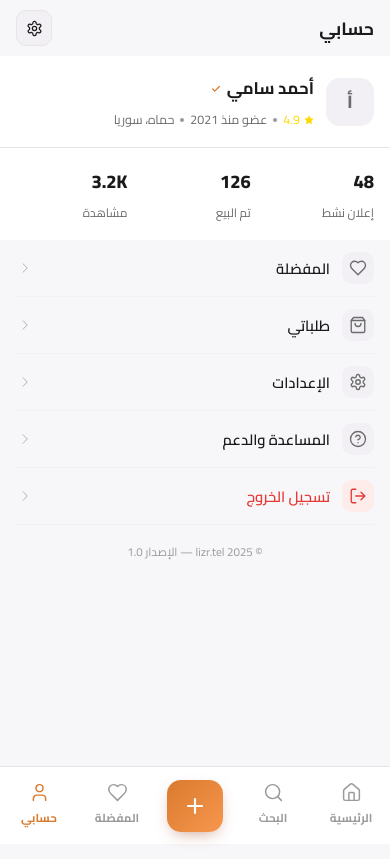
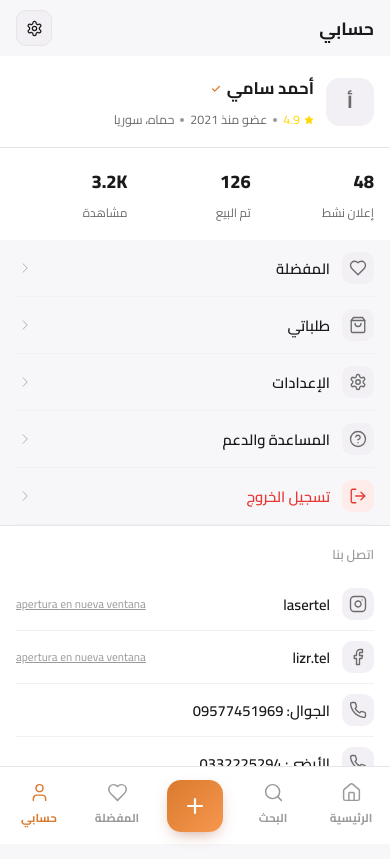
Before and after one commit to kalsalh23/lizr-tel, a React (Vite) app: page /account in a window 390 px wide. Built offline with nearby package versions, Linux system fonts and the light colour scheme.

Commit message:
feat: add contact info (Instagram, Facebook, mobile, landline) to Account screen

```diff
--- a/src/index.css
+++ b/src/index.css
@@ -646,6 +646,39 @@ body {
   border-radius: 4px;
 }
 
+/* Contact Section */
+.contact-section {
+  padding: 16px;
+  background: var(--card);
+  border-top: 1px solid var(--border);
+}
+
+.contact-section h4 {
+  font-size: 0.8rem;
+  color: var(--text-tertiary);
+  font-weight: 600;
+  margin-bottom: 12px;
+  margin-left: 16px;
+}
+
+.contact-item {
+  display: flex;
+  align-items: center;
+  justify-content: space-between;
+  padding: 10px 0;
+  border-bottom: 1px solid var(--bg-soft);
+  cursor: default;
+}
+
+.contact-item:last-child {
+  border-bottom: none;
+}
+
+.contact-item .menu-text {
+  margin: 0 12px;
+  color: var(--text);
+}
+
 /* Product Detail */
 .product-detail-image {
   width: 100%;
--- a/src/screens/Account.jsx
+++ b/src/screens/Account.jsx
@@ -1,7 +1,7 @@
 import { useNavigate } from 'react-router-dom';
 import {
   Settings, Heart, ShoppingBag, HelpCircle,
-  LogOut, Star, Check,
+  LogOut, Star, Check, Instagram, Facebook, Phone,
 } from 'lucide-react';
 import { useApp } from '../context/AppContext.jsx';
 
@@ -96,6 +96,40 @@ export default function Account() {
         </div>
       ))}
 
+      <div className="menu-section contact-section">
+        <h4 style={{ fontSize: '0.8rem', color: 'var(--text-tertiary)', fontWeight: 600, marginBottom: 12, marginLeft: 16 }}>اتصل بنا</h4>
+        <div className="menu-item contact-item" style={{ cursor: 'default' }}>
+          <div className="menu-icon" style={{ background: 'var(--bg-soft)', color: 'var(--text-secondary)' }}>
+            <Instagram size={18} strokeWidth={1.8} />
+          </div>
+          <span className="menu-text">lasertel</span>
+          <a href="https://www.instagram.com/lasertel?exln=MW1jN2g2Mm1mZWRwcw==" style={{ color: 'var(--text-tertiary)', fontSize: '0.72rem', marginLeft: 'auto' }}>
+            apertura en nueva ventana
+          </a>
+        </div>
+        <div className="menu-item contact-item" style={{ cursor: 'default' }}>
+          <div className="menu-icon" style={{ background: 'var(--bg-soft)', color: 'var(--text-secondary)' }}>
+            <Facebook size={18} strokeWidth={1.8} />
+          </div>
+          <span className="menu-text">lizr.tel</span>
+          <a href="https://www.facebook.com/share/1C3k5pVzz1/" style={{ color: 'var(--text-tertiary)', fontSize: '0.72rem', marginLeft: 'auto' }}>
+            apertura en nueva ventana
+          </a>
+        </div>
+        <div className="menu-item contact-item" style={{ cursor: 'default' }}>
+          <div className="menu-icon" style={{ background: 'var(--bg-soft)', color: 'var(--text-secondary)' }}>
+            <Phone size={18} strokeWidth={1.8} />
+          </div>
+          <span className="menu-text">الجوال: 09577451969</span>
+        </div>
+        <div className="menu-item contact-item" style={{ cursor: 'default' }}>
+          <div className="menu-icon" style={{ background: 'var(--bg-soft)', color: 'var(--text-secondary)' }}>
+            <Phone size={18} strokeWidth={1.8} />
+          </div>
+          <span className="menu-text">الأرضي: 0332225294</span>
+        </div>
+      </div>
+
       <div className="app-footer">© 2025 lizr.tel — الإصدار 1.0</div>
     </>
   );
```
